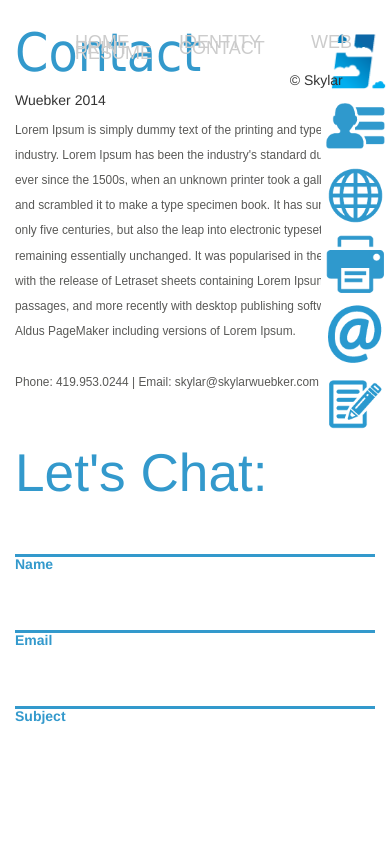
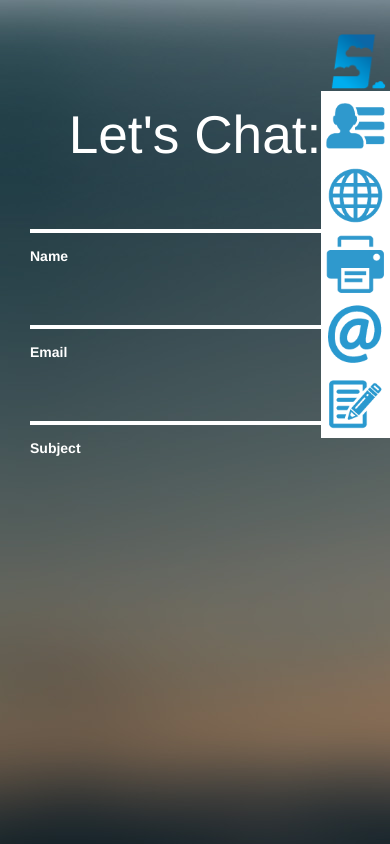
Before and after one commit to wuebkers/skylarwuebker.com, a PHP site: page /contact.html in a window 390 px wide. Run offline with PHP 8.4, Linux system fonts and the light colour scheme; some libraries are stand-ins or nearby versions.

Commit message:
form Fix / mobile fix

```diff
--- a/contact.html
+++ b/contact.html
@@ -23,6 +23,11 @@
             #button {
                 display: block;
             }
+
+			.logo {
+				display:none;
+			}
+
         }
 
         #mobile-nav{
@@ -47,7 +52,6 @@
                     <li><a href="contact.html">CONTACT</a></li>
                     <li><a target=blank href="photos/SkylarResume.pdf">RESUME</a></li>
                 </ul>
-                <article>&copy; Skylar Wuebker 2014</article>
                 <div class="clear"></div>
             </nav>
 
@@ -73,16 +77,12 @@
                     <li><a href="contact.html">CONTACT</a></li>
                     <li><a href="photos/SkylarResume.pdf">RESUME</a></li>
                 </ul>
-                <article>&copy; Skylar Wuebker 2014</article>
             </nav>
 
             <section id="main" class="content col-xs-12">
-                <div id="about" class="content col-xs-12 col-sm-7 col-sm-offset-1">
-                	<h1>Contact</h1><br><p>Lorem Ipsum is simply dummy text of the printing and typesetting industry. Lorem Ipsum has been the industry's standard dummy text ever since the 1500s, when an unknown printer took a galley of type and scrambled it to make a type specimen book. It has survived not only five centuries, but also the leap into electronic typesetting, remaining essentially unchanged. It was popularised in the 1960s with the release of Letraset sheets containing Lorem Ipsum passages, and more recently with desktop publishing software like Aldus PageMaker including versions of Lorem Ipsum.<br><br>Phone: 419.953.0244 | Email: skylar@skylarwuebker.com
-                    </p>
-                </div>
-                <div id="contact" class="content col-xs-12 col-sm-7 col-sm-offset-1">
-						<h1>Let's Chat:</h1>
+            	<div class="blur col-xs-12">
+               		<span><h1>Let's Chat:</h1></span>
+                	<div id="contact" class="content col-xs-12 col-sm-3 col-sm-offset-2">
 							<span class="input input--minoru">
 								<input class="input__field input__field--yoko" type="text" id="input-16" />
 								<label class="input__label input__label--yoko" for="input-16">
@@ -101,7 +101,8 @@
 								<span class="input__label-content input__label-content--yoko">Subject</span>
 								</label>
 							</span>
-                </div>
+                	</div>
+               </div>
             </section>
 
         <script src="//ajax.googleapis.com/ajax/libs/jquery/1.11.1/jquery.min.js"></script>
@@ -111,7 +112,6 @@
         <script src="js/vendor/isotope.pkgd.min.js"></script>
         <script src="js/vendor/jquery.sidr.min.js"></script>
         <script src="js/vendor/jquery.touchwipe.min.js"></script>
-        <script src="js/main.js"></script>
 
         <!-- Google Analytics: change UA-XXXXX-X to be your site's ID. -->
         <script>
--- a/css/main.css
+++ b/css/main.css
@@ -106,8 +106,10 @@
    /* Contact Page */
 
    h1 {
-   color: #39C;
+   color: #FFF;
    font-size: 3.8em;
+   text-align:center;
+   margin-top:2em;
    }
 
    #about {
@@ -118,8 +120,12 @@
    color:#595957;
    }
 
+	.blur {
+	height:100%;
+	background:url(../photos/sky-blur.jpg) fixed;
+	}
+
    #contact {
-   margin-top: 5%;
    height:400px;
    }
 /* Yoko */
@@ -136,20 +142,20 @@
 .input__label--yoko {
 	position: relative;
 	width: 100%;
-	color: #39C;
+	color: #FFF;
 	text-align: left;
 	margin-top:15px;
-	margin-bottom:15px;
 }
 
 .input__label--yoko::before {
 	content: '';
 	position: absolute;
-	bottom: 100%;
+	top:-5em;
 	left: 0;
 	width: 100%;
 	height: 4em;
-	background: #39C;
+	background: transparent;
+	border: 3px solid #FFF;
 	-webkit-transform: perspective(1000px) rotate3d(1, 0, 0, 90deg);
 	transform: perspective(1000px) rotate3d(1, 0, 0, 90deg);
 	-webkit-transform-origin: 50% 100%;
@@ -161,11 +167,13 @@
 .input__label--yoko::after {
 	content: '';
 	position: absolute;
-	top: 0;
+	top: -1.2em;
 	left: 0;
+	bottom:2em;
 	width: 100%;
 	height: 0.25em;
-	background: #39C;
+	background: transparent;
+	border: 2px solid #FFF;
 	-webkit-transform-origin: 50% 0%;
 	transform-origin: 50% 0%;
 	-webkit-transition: -webkit-transform 0.3s;
@@ -173,7 +181,7 @@
 }
 
 .input__label-content--yoko {
-	padding: 0.75em 0;
+	padding: 1.75em 0;
 }
 
 .input__field--yoko:focus,
@@ -204,8 +212,8 @@
 z-index: 10;
 width: 100%;
 background: transparent;
-color: #f5f5f5;
 opacity: 0;
+height:4em;
 -webkit-transition: opacity 0.3s;
 transition: opacity 0.3s;
 }
@@ -353,7 +361,6 @@ transition: opacity 0.3s;
    /* Reach Me */
 
    .reach {
-	  height:250px;
 	  width:100%;
 	  background-color:#FFF;
 	  padding-top: 35px;
@@ -389,7 +396,7 @@ transition: opacity 0.3s;
 
    .social {
 	height:100px;
-	margin-top:-120px;
+	margin-top:30px;
 	}
 
    .facebook {
@@ -453,6 +460,7 @@ transition: opacity 0.3s;
 		width:100%;
 		background-color: #333;
 		color:#CCC;
+		position:fixed;
 	}
 
 
```
